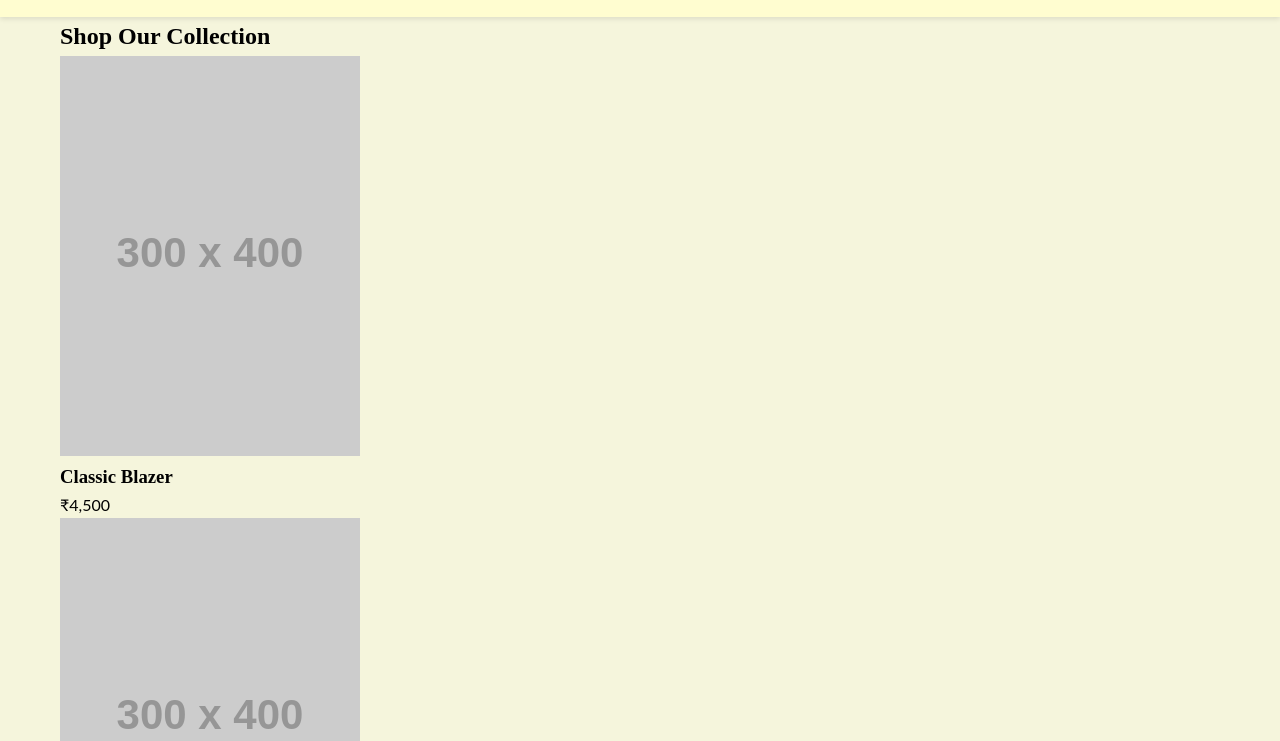
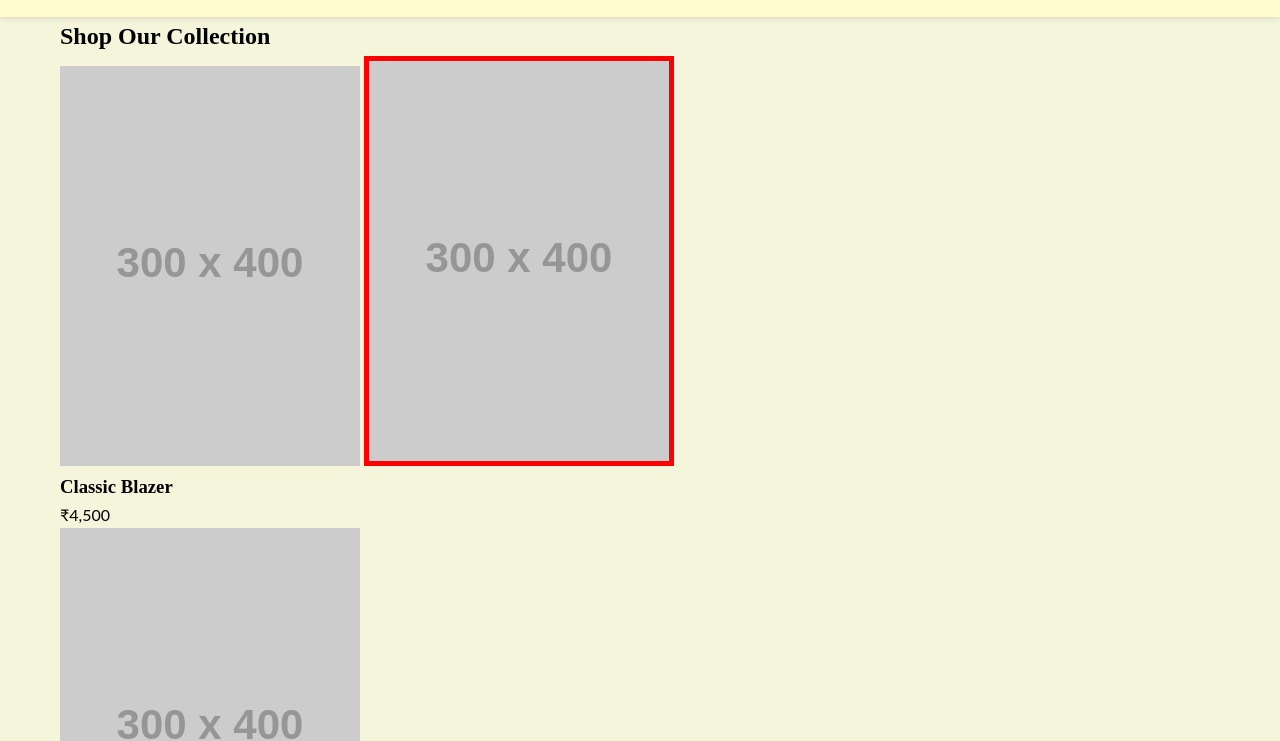
Before and after one commit to exxotic46/Old-money, a plain HTML site: page shop.html in a window 1280 px wide. Shown: the part 61-802 px from the top of the page. Drawn offline with Linux system fonts and the light colour scheme; placeholder pictures from the web are drawn by us.

Commit message:
Update shop.html

```diff
--- a/shop.html
+++ b/shop.html
@@ -25,6 +25,7 @@
         <div class="product-grid">
             <div class="product-item">
                 <img src="https://via.placeholder.com/300x400?text=Product+Image">
+                <img src="https://via.placeholder.com/300x400" style="border:5px solid red;">
                 <h3>Classic Blazer</h3>
                 <p>₹4,500</p>
             </div>
```
